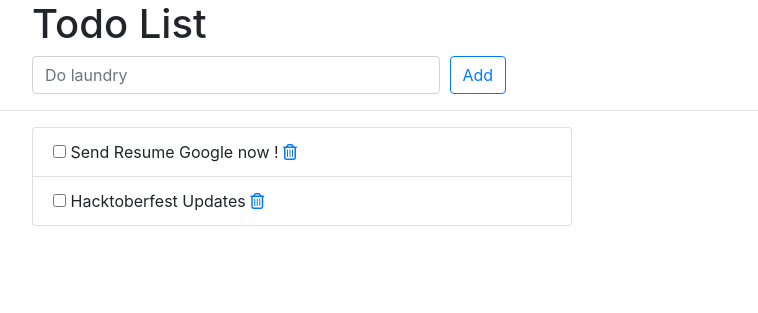
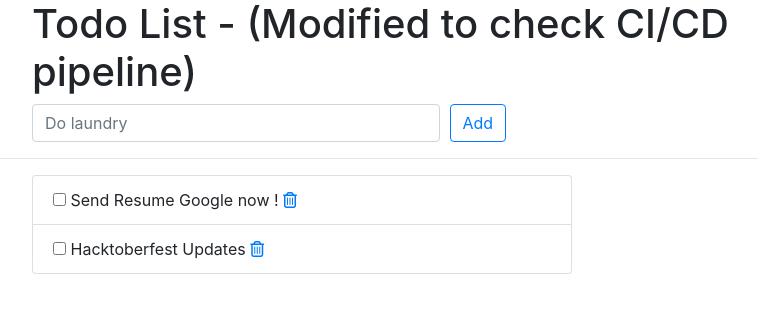
Before and after one commit to chxtan/Django-todo, a Django app: page /todos/ in a window 1280 px wide. Shown: the top 313 px of the page, without its empty margins (243-1001 px from the left). Run offline with Django 3.2, Linux system fonts and the light colour scheme; data comes from the database, SQL or seed files in the repository; some libraries are stand-ins or nearby versions.

Commit message:
Modifications for CI/ CD pipeline.

```diff
--- a/todos/templates/todos/index.html
+++ b/todos/templates/todos/index.html
@@ -12,7 +12,7 @@
     <div class="offset-md-2 col-lg-9">
       <div class="page-header">
         <h1>
-          Todo List
+          Todo List - (Modified to check CI/CD pipeline)
         </h1>
       </div>
     </div>
```
